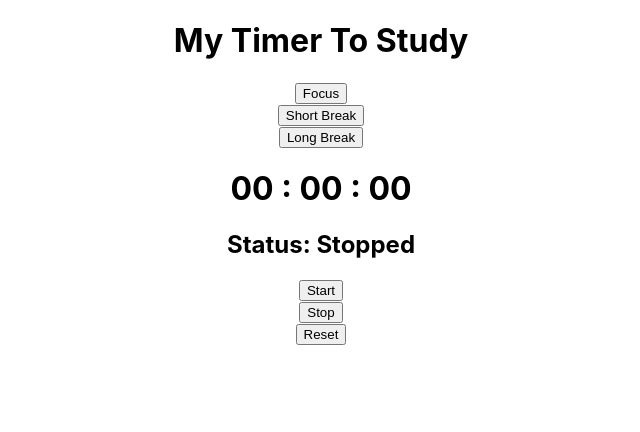
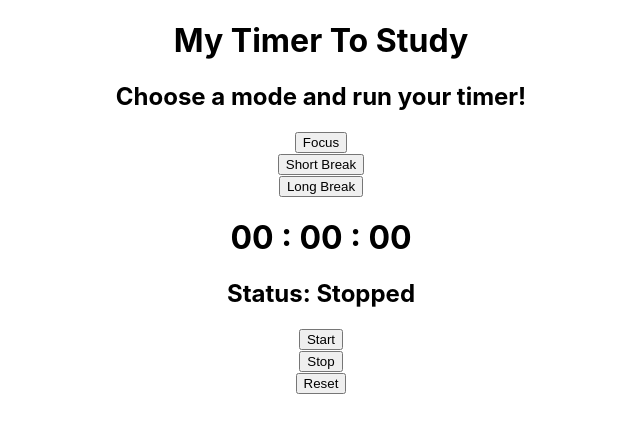
Before and after one commit to denrique-alvarez/timer, a React (Create React App) app: page / in a window 1280 px wide. Shown: the top 432 px of the page, without its empty margins (319-959 px from the left). Built offline with nearby package versions, Linux system fonts and the light colour scheme.

Commit message:
instruction

```diff
--- a/src/components/timer-container/TimerContainer.jsx
+++ b/src/components/timer-container/TimerContainer.jsx
@@ -46,6 +46,7 @@ export const TimerContainer = () => {
     <>
       <Header />
       <div>
+      <h2>Choose a mode and run your timer!</h2>
         <ModeBtn name="Focus" onClick={ () => setSecondsRemaining(1500) }/>
         <ModeBtn name="Short Break" onClick={ () => setSecondsRemaining(300) }/>
         <ModeBtn name="Long Break" onClick={ () => setSecondsRemaining(1200) }/>
```
